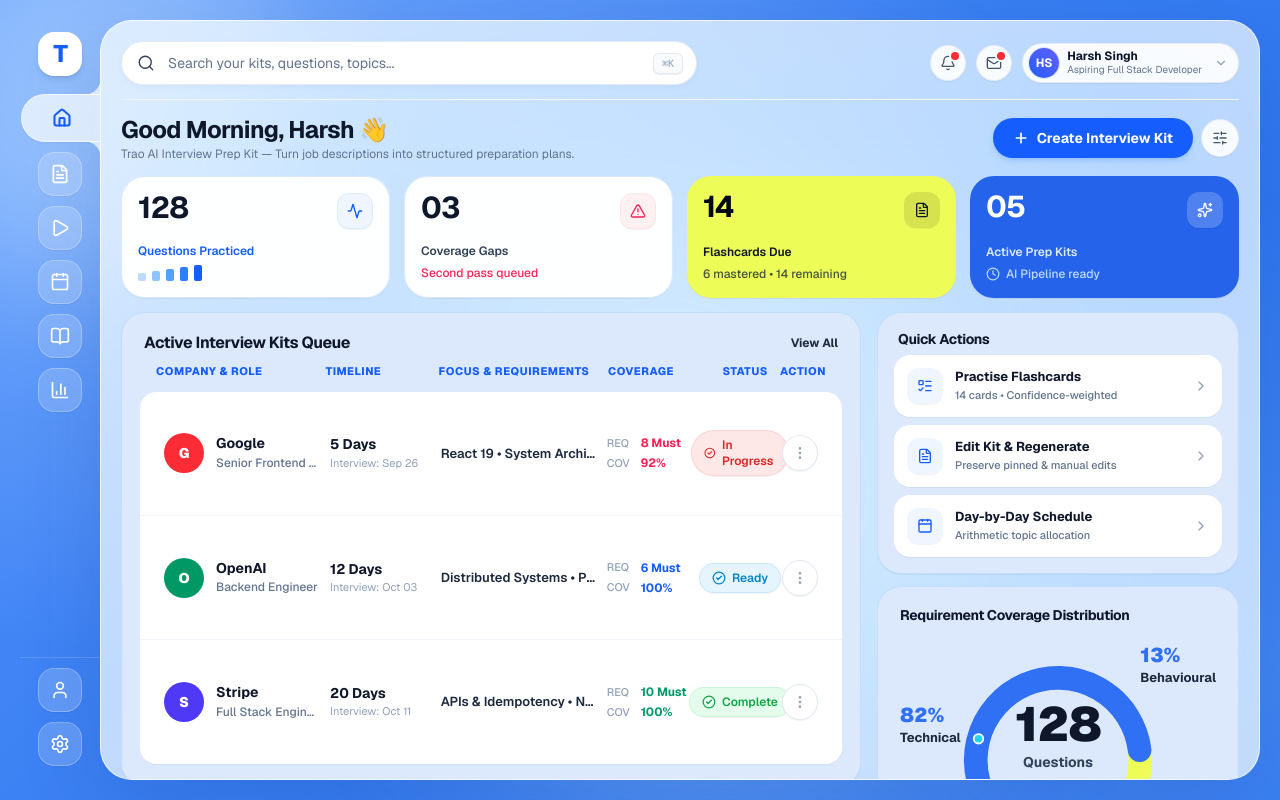
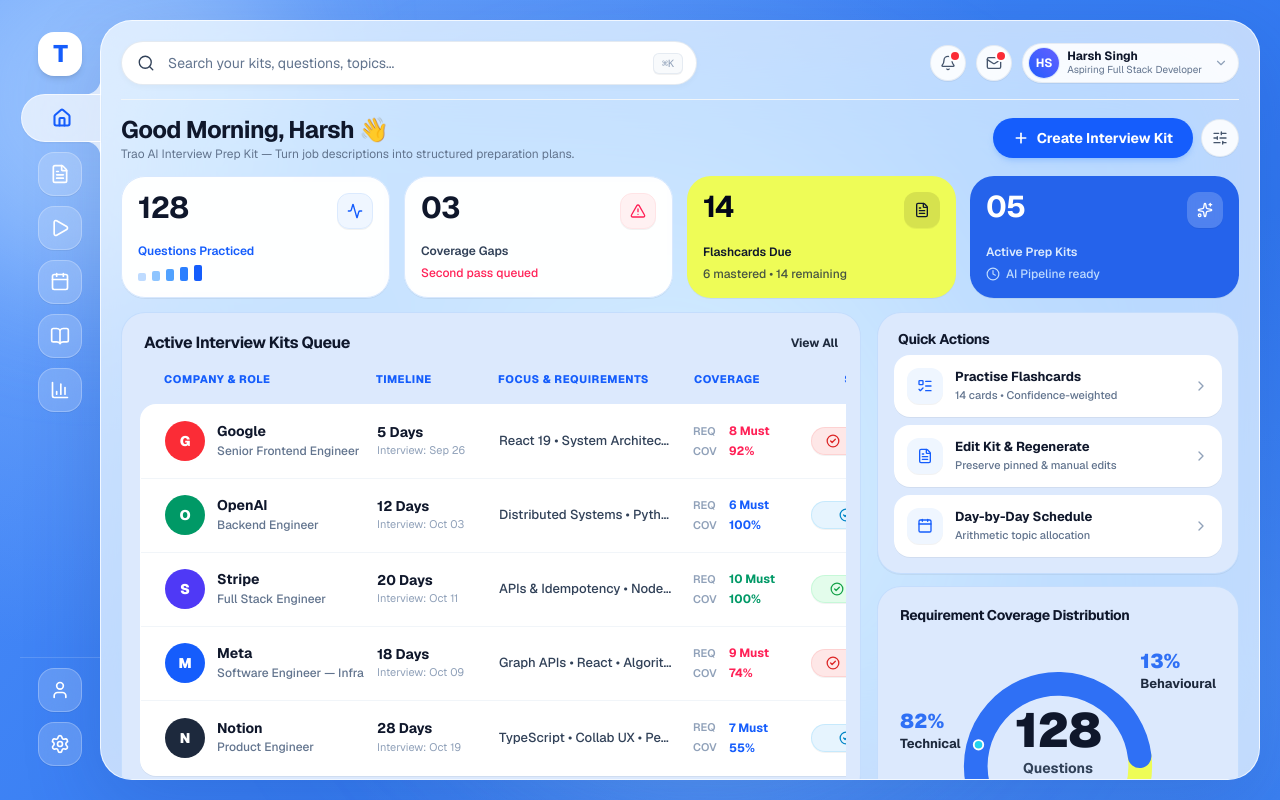
Before and after one commit to Harsh231075/trao, a Next.js app in the folder client/: page / in a window 1280 px wide. Built offline with nearby package versions, Linux system fonts and the light colour scheme.

Commit message:
feat: add new queue items and update table layout with horizontal scrolling

```diff
--- a/client/src/app/page.tsx
+++ b/client/src/app/page.tsx
@@ -37,7 +37,7 @@ interface InterviewQueueItem {
 export default function DashboardPage() {
   const [isModalOpen, setIsModalOpen] = useState(false);
 
-  // Active Prep Kits in Queue: Exactly 3 rows to fit single-glance desktop view
+  // Active Prep Kits in Queue
   const [queueItems] = useState<InterviewQueueItem[]>([
     {
       id: 1,
@@ -74,6 +74,30 @@ export default function DashboardPage() {
       focusReqs: "APIs & Idempotency • Node.js • Postgres",
       vitals: { label1: "REQ", val1: "10 Must", label2: "COV", val2: "100%" },
       status: "Complete",
+    },
+    {
+      id: 4,
+      company: "Meta",
+      role: "Software Engineer — Infra",
+      avatar: "M",
+      avatarBg: "bg-blue-600 text-white",
+      timeline: "18 Days",
+      timelineDate: "Interview: Oct 09",
+      focusReqs: "Graph APIs • React • Algorithms",
+      vitals: { label1: "REQ", val1: "9 Must", label2: "COV", val2: "74%", isAlert: true },
+      status: "In Progress",
+    },
+    {
+      id: 5,
+      company: "Notion",
+      role: "Product Engineer",
+      avatar: "N",
+      avatarBg: "bg-slate-800 text-white",
+      timeline: "28 Days",
+      timelineDate: "Interview: Oct 19",
+      focusReqs: "TypeScript • Collab UX • Perf Optim.",
+      vitals: { label1: "REQ", val1: "7 Must", label2: "COV", val2: "55%", isWarning: true },
+      status: "Ready",
     },
   ]);
 
@@ -188,7 +212,7 @@ export default function DashboardPage() {
         {/* Left 8 Cols: Active Interview Kits Queue + Separated AI Summary Banner */}
         <div className="lg:col-span-8 flex flex-col justify-between gap-3 h-full">
           {/* Top Card: Active Interview Kits Queue */}
-          <div className="bg-[#dce9fd] border border-[#bfdbfe]/80 rounded-2xl sm:rounded-3xl p-4 sm:p-4.5 shadow-2xs flex-1 flex flex-col justify-between min-h-[330px] sm:min-h-[360px]">
+          <div className="bg-[#dce9fd] border border-[#bfdbfe]/80 rounded-2xl sm:rounded-3xl p-4 sm:p-4.5 shadow-2xs flex-1 flex flex-col gap-2">
             {/* Header sitting on #dce9fd */}
             <div className="flex items-center justify-between px-1 mb-2 shrink-0">
               <h2 className="text-sm sm:text-base font-bold text-slate-900 tracking-tight">
@@ -202,31 +226,34 @@ export default function DashboardPage() {
               </Link>
             </div>
 
-            {/* Column Headers directly on #dce9fd */}
-            <div className="grid grid-cols-12 gap-2 text-[10px] sm:text-[11px] font-extrabold text-blue-600 tracking-wider uppercase px-4 pb-2 shrink-0">
-              <div className="col-span-4 sm:col-span-3">COMPANY &amp; ROLE</div>
-              <div className="col-span-2">TIMELINE</div>
-              <div className="col-span-3 hidden sm:block">FOCUS &amp; REQUIREMENTS</div>
-              <div className="col-span-3 sm:col-span-2">COVERAGE</div>
-              <div className="col-span-2 sm:col-span-1 text-center">STATUS</div>
-              <div className="col-span-1 text-right">ACTION</div>
+            {/* Column Headers & Table Rows in synchronized horizontal scroll container */}
+            <div className="overflow-x-auto scrollbar-thin -mx-1 px-1">
+              <div className="min-w-[880px] flex flex-col gap-1">
+                {/* Fixed Column Headers directly on #dce9fd */}
+                <div className="grid grid-cols-[200px_110px_minmax(180px,1fr)_100px_122px_56px] gap-3 items-center px-5 sm:px-6 pb-2 text-[10px] sm:text-[11px] font-extrabold text-blue-600 tracking-wider uppercase shrink-0">
+                  <div>COMPANY &amp; ROLE</div>
+                  <div>TIMELINE</div>
+                  <div>FOCUS &amp; REQUIREMENTS</div>
+                  <div>COVERAGE</div>
+                  <div className="text-center">STATUS</div>
+                  <div className="text-right">ACTION</div>
                 </div>
 
                 {/* Pure White Table Card holding the 3 rows */}
-            <div className="bg-white rounded-xl sm:rounded-2xl shadow-2xs divide-y divide-slate-100 overflow-hidden flex-1 flex flex-col justify-around my-1 min-h-[250px] sm:min-h-[270px]">
+                <div className="bg-white rounded-xl sm:rounded-2xl shadow-2xs divide-y divide-slate-100 overflow-hidden border border-white/80 my-1">
                   {queueItems.map((item) => (
                     <div
                       key={item.id}
-                  className="grid grid-cols-12 gap-2.5 items-center px-4 sm:px-6 py-4 sm:py-5 hover:bg-slate-50/70 transition-colors text-xs flex-1"
+                      className="grid grid-cols-[200px_110px_minmax(180px,1fr)_100px_122px_56px] gap-3 items-center px-5 sm:px-6 h-[74px] hover:bg-slate-50/70 transition-colors text-xs"
                     >
-                  {/* Company & Role */}
-                  <div className="col-span-4 sm:col-span-3 flex items-center gap-3">
+                      {/* 1. Company & Role (Stacked) */}
+                      <div className="flex items-center gap-3 min-w-0">
                         <div
                           className={`w-9 h-9 sm:w-10 sm:h-10 rounded-full ${item.avatarBg} flex items-center justify-center font-black text-xs sm:text-sm text-white shadow-xs shrink-0 ring-2 ring-white`}
                         >
                           {item.avatar}
                         </div>
-                    <div className="min-w-0">
+                        <div className="min-w-0 flex flex-col justify-center">
                           <p className="font-bold text-slate-900 truncate leading-tight text-xs sm:text-sm">
                             {item.company}
                           </p>
@@ -236,23 +263,35 @@ export default function DashboardPage() {
                         </div>
                       </div>
 
-                  {/* Timeline (Days Available) */}
-                  <div className="col-span-2 text-slate-800 text-xs">
-                    <p className="font-bold text-slate-900 text-xs sm:text-sm leading-tight">{item.timeline}</p>
-                    <p className="text-[10px] sm:text-[11px] text-slate-400 font-normal mt-0.5">{item.timelineDate}</p>
+                      {/* 2. Timeline (Stacked) */}
+                      <div className="flex flex-col justify-center min-w-0 text-slate-800 text-xs">
+                        <p className="font-bold text-slate-900 text-xs sm:text-sm leading-tight truncate">
+                          {item.timeline}
+                        </p>
+                        <p className="text-[10px] sm:text-[11px] text-slate-400 font-normal mt-0.5 truncate">
+                          {item.timelineDate}
+                        </p>
                       </div>
 
-                  {/* Focus & Requirements */}
-                  <div className="col-span-3 hidden sm:block font-semibold text-slate-800 text-xs sm:text-[13px] truncate">
+                      {/* 3. Focus & Requirements (Constrained with ellipsis) */}
+                      <div className="min-w-0 pr-2">
+                        <p
+                          className="font-medium text-slate-700 text-xs sm:text-[13px] truncate"
+                          title={item.focusReqs}
+                        >
                           {item.focusReqs}
+                        </p>
                       </div>
 
-                  {/* Coverage Metrics (Must-Haves & Question Coverage) */}
-                  <div className="col-span-3 sm:col-span-2 text-xs space-y-1">
-                    <div className="flex items-center gap-1.5">
-                      <span className="text-slate-400 font-medium w-7 text-[11px]">REQ</span>
+                      {/* 4. Coverage Metrics (Vertically aligned REQ/COV) */}
+                      <div className="flex flex-col justify-center space-y-1 text-xs min-w-0">
+                        <div className="flex items-center gap-2">
+                          <span className="text-slate-400 font-semibold w-7 text-[10px] sm:text-[11px] shrink-0">
+                            REQ
+                          </span>
                           <span
-                        className={`font-bold ${item.vitals.isAlert
+                            className={`font-bold text-xs ${
+                              item.vitals.isAlert
                                 ? "text-rose-500"
                                 : item.vitals.isWarning
                                   ? "text-blue-600"
@@ -262,10 +301,13 @@ export default function DashboardPage() {
                             {item.vitals.val1}
                           </span>
                         </div>
-                    <div className="flex items-center gap-1.5">
-                      <span className="text-slate-400 font-medium w-7 text-[11px]">COV</span>
+                        <div className="flex items-center gap-2">
+                          <span className="text-slate-400 font-semibold w-7 text-[10px] sm:text-[11px] shrink-0">
+                            COV
+                          </span>
                           <span
-                        className={`font-bold ${item.vitals.isAlert
+                            className={`font-bold text-xs ${
+                              item.vitals.isAlert
                                 ? "text-rose-500"
                                 : item.vitals.isWarning
                                   ? "text-blue-600"
@@ -277,32 +319,36 @@ export default function DashboardPage() {
                         </div>
                       </div>
 
-                  {/* Status Pill with CheckCircle2 */}
-                  <div className="col-span-2 sm:col-span-1 flex justify-center">
+                      {/* 5. Status (Fixed-width badge) */}
+                      <div className="flex items-center justify-center">
                         <span
-                      className={`inline-flex items-center gap-1.5 px-3 py-1.5 rounded-full text-[11px] sm:text-xs font-semibold shadow-2xs ${item.status === "In Progress"
+                          className={`w-[110px] h-7 inline-flex items-center justify-center gap-1.5 rounded-full text-[11px] font-semibold shadow-2xs shrink-0 ${
+                            item.status === "In Progress"
                               ? "bg-[#fee2e2]/80 text-[#dc2626] border border-[#fecaca]/70"
                               : item.status === "Ready"
                                 ? "bg-[#e0f2fe]/80 text-[#0284c7] border border-[#bae6fd]/70"
                                 : "bg-[#dcfce7]/80 text-[#16a34a] border border-[#bbf7d0]/70"
                           }`}
                         >
-                      <CheckCircle2 className="w-3.5 h-3.5 stroke-[2.2]" />
-                      <span>{item.status}</span>
+                          <CheckCircle2 className="w-3.5 h-3.5 stroke-[2.2] shrink-0" />
+                          <span className="truncate">{item.status}</span>
                         </span>
                       </div>
 
-                  {/* Action Circular Button */}
-                  <div className="col-span-1 flex justify-end">
+                      {/* 6. Action (Fixed-width menu button) */}
+                      <div className="flex items-center justify-end">
                         <button
                           type="button"
-                      className="w-8 h-8 sm:w-9 sm:h-9 rounded-full border border-slate-200 bg-white hover:bg-slate-50 hover:border-slate-300 flex items-center justify-center text-slate-400 hover:text-slate-700 transition-all shadow-2xs"
+                          className="w-8 h-8 rounded-full border border-slate-200 bg-white hover:bg-slate-50 hover:border-slate-300 flex items-center justify-center text-slate-400 hover:text-slate-700 transition-all shadow-2xs shrink-0"
+                          title="Actions"
                         >
                           <MoreVertical className="w-4 h-4" />
                         </button>
                       </div>
                     </div>
                   ))}
+                </div>
+              </div>
             </div>
           </div>
 
```
Lines whose indentation alone changed are shown as unchanged.
